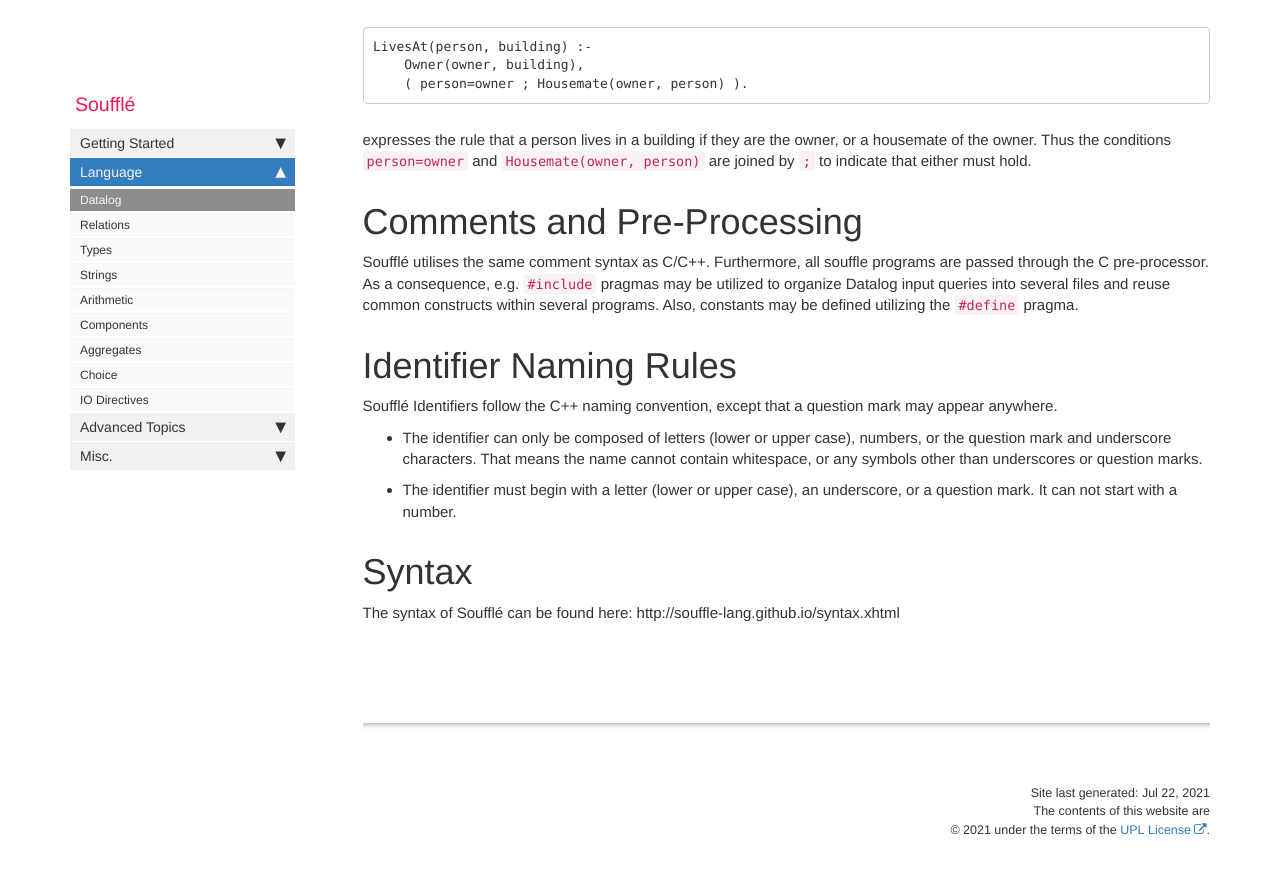
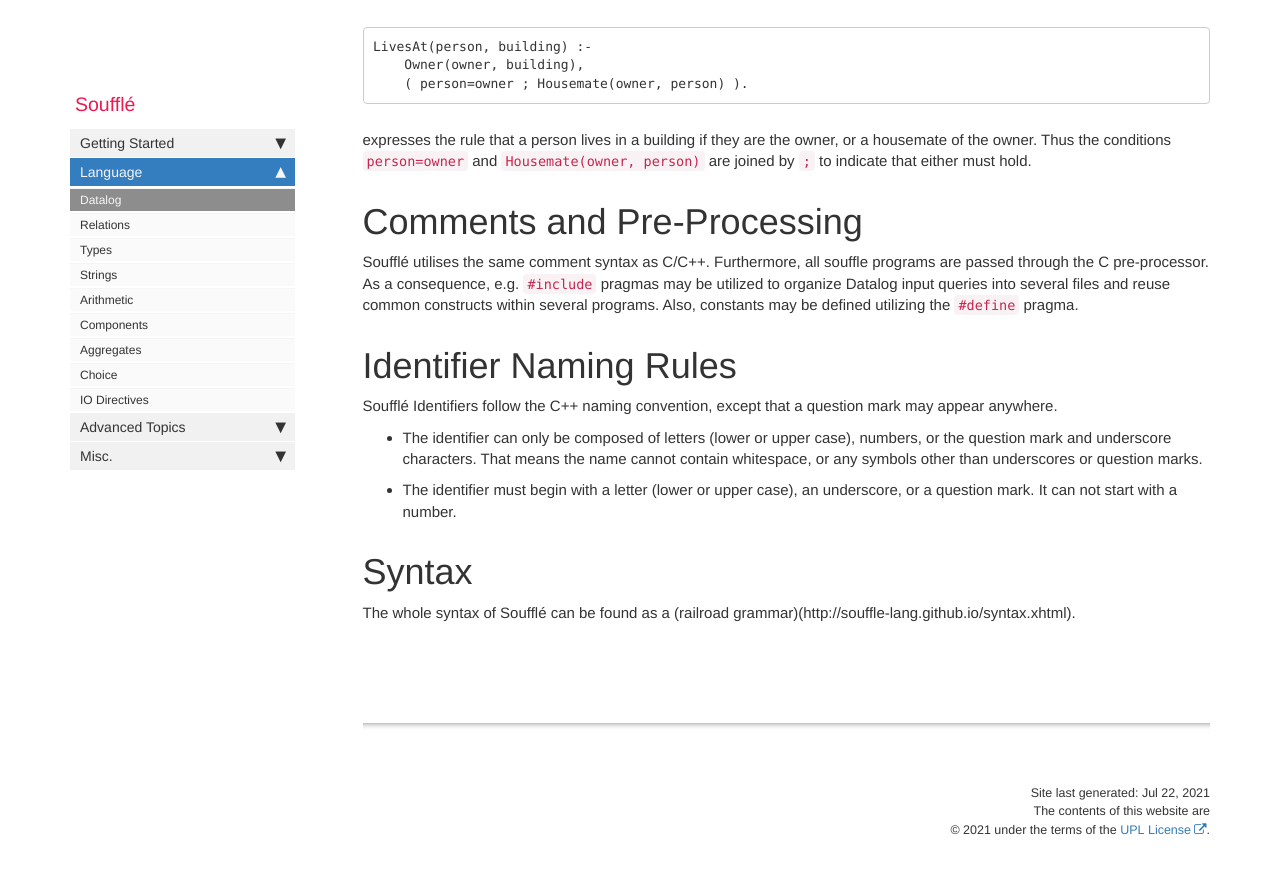
Before and after one commit to souffle-lang/souffle-lang.github.io, a Jekyll site: the page built from pages/docs/datalog.md, in a window 1280 px wide and 900 px high, scrolled down 4408 px. Shown: the top 874 px of the window. Built offline with Jekyll 4.4.1, drawn with Linux system fonts in a browser that asks for light colours; comment, search, counter and statistics services are not loaded.

Commit message:
Update datalog.md

```diff
--- a/pages/docs/datalog.md
+++ b/pages/docs/datalog.md
@@ -205,8 +205,7 @@ Soufflé Identifiers follow the C++ naming convention, except that a question ma
 
 # Syntax
 
-The syntax of Soufflé can be found here:
-http://souffle-lang.github.io/syntax.xhtml
+The whole syntax of Soufflé can be found as a (railroad grammar)(http://souffle-lang.github.io/syntax.xhtml).
 
 
 {% include links.html %}
```
